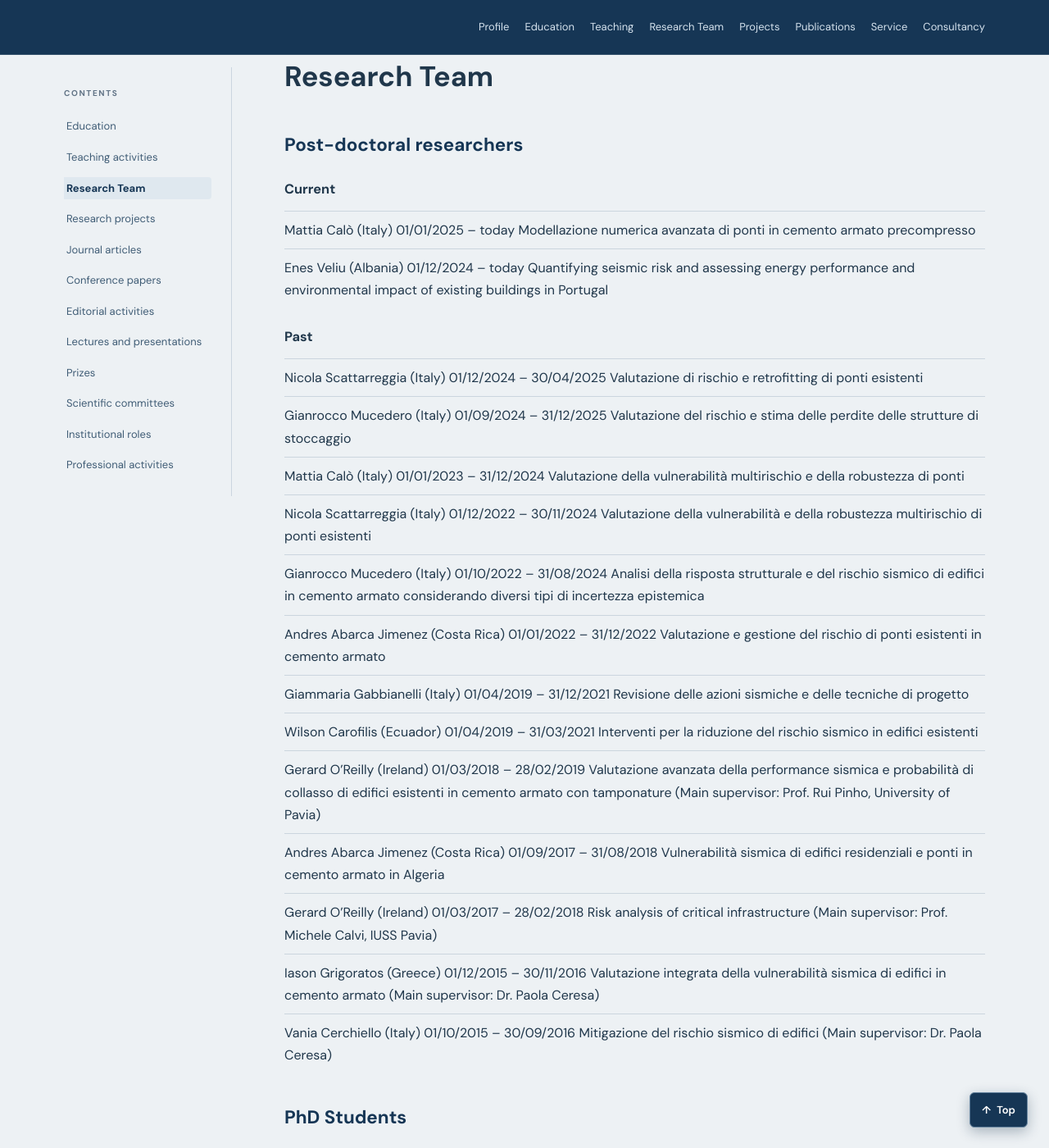
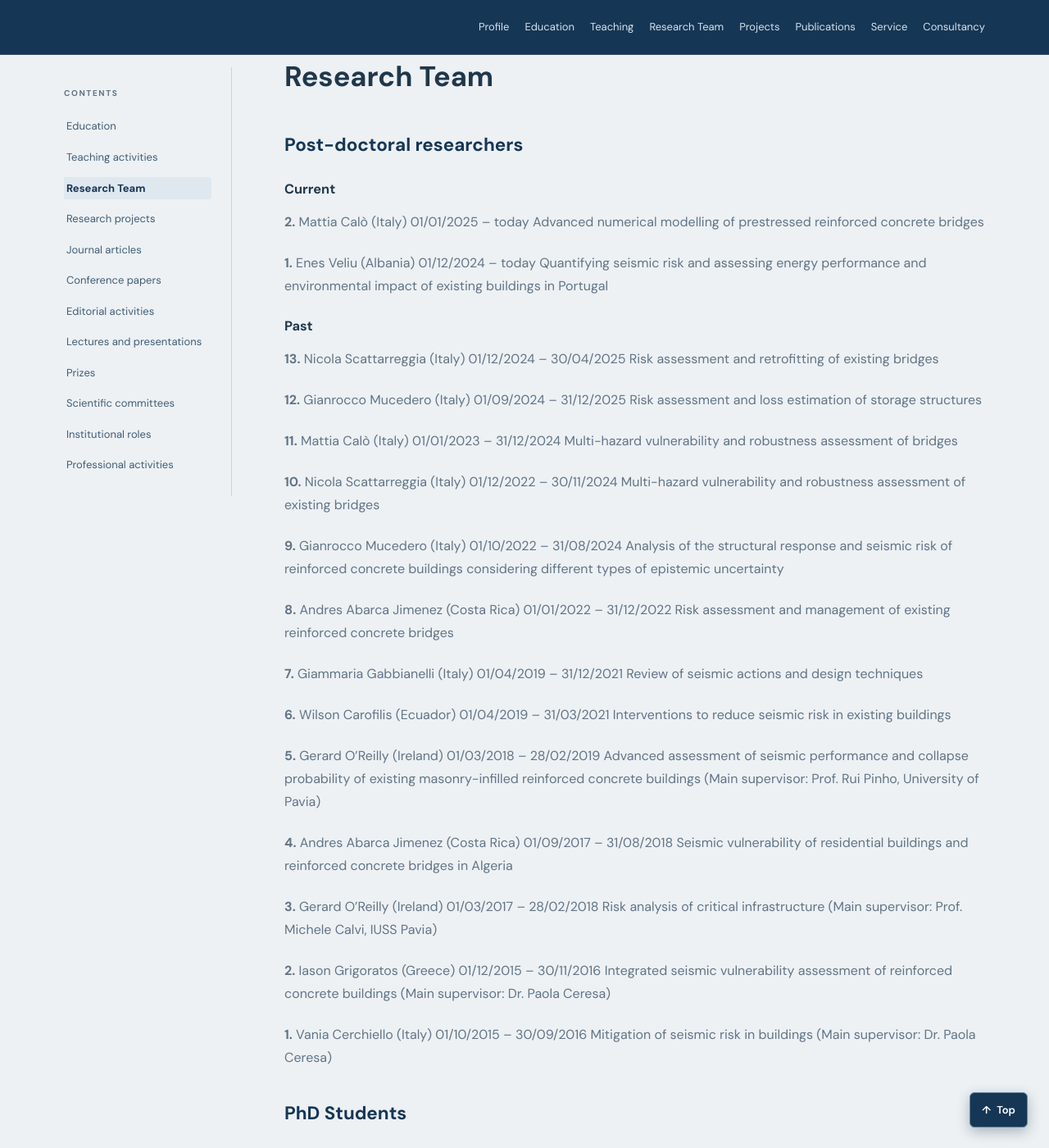
Before and after one commit to rncmonteiro/cv, a Jekyll site: the page built from index.md, in a window 1280 px wide and 1400 px high, scrolled down 3169 px. Shown: the whole window at 82% size. Built offline with Jekyll 4.4.1, drawn with Linux system fonts in a browser that asks for light colours; some of the changed text lies outside the part shown.

Commit message:
Add files via upload

```diff
--- a/_includes/content/team.md
+++ b/_includes/content/team.md
@@ -4,48 +4,75 @@
 
 #### Current
 
-- Mattia Calò (Italy)  01/01/2025 – today  Modellazione numerica avanzata di ponti in cemento armato precompresso
-- Enes Veliu (Albania)  01/12/2024 – today  Quantifying seismic risk and assessing energy performance and environmental impact of existing buildings in Portugal
+**2.** Mattia Calò (Italy)  01/01/2025 – today  Advanced numerical modelling of prestressed reinforced concrete bridges
+
+**1.** Enes Veliu (Albania)  01/12/2024 – today  Quantifying seismic risk and assessing energy performance and environmental impact of existing buildings in Portugal
 
 #### Past
 
-- Nicola Scattarreggia (Italy)  01/12/2024 – 30/04/2025  Valutazione di rischio e retrofitting di ponti esistenti
-- Gianrocco Mucedero (Italy)  01/09/2024 – 31/12/2025  Valutazione del rischio e stima delle perdite delle strutture di stoccaggio
-- Mattia Calò (Italy)  01/01/2023 – 31/12/2024  Valutazione della vulnerabilità multirischio e della robustezza di ponti
-- Nicola Scattarreggia (Italy)  01/12/2022 – 30/11/2024  Valutazione della vulnerabilità e della robustezza multirischio di ponti esistenti
-- Gianrocco Mucedero (Italy)  01/10/2022 – 31/08/2024  Analisi della risposta strutturale e del rischio sismico di edifici in cemento armato considerando diversi tipi di incertezza epistemica
-- Andres Abarca Jimenez (Costa Rica)  01/01/2022 – 31/12/2022  Valutazione e gestione del rischio di ponti esistenti in cemento armato
-- Giammaria Gabbianelli (Italy)  01/04/2019 – 31/12/2021  Revisione delle azioni sismiche e delle tecniche di progetto
-- Wilson Carofilis (Ecuador)  01/04/2019 – 31/03/2021  Interventi per la riduzione del rischio sismico in edifici esistenti
-- Gerard O’Reilly (Ireland)  01/03/2018 – 28/02/2019  Valutazione avanzata della performance sismica e probabilità di collasso di edifici esistenti in cemento armato con tamponature  (Main supervisor: Prof. Rui Pinho, University of Pavia)
-- Andres Abarca Jimenez (Costa Rica)  01/09/2017 – 31/08/2018  Vulnerabilità sismica di edifici residenziali e ponti in cemento armato in Algeria
-- Gerard O’Reilly (Ireland)  01/03/2017 – 28/02/2018  Risk analysis of critical infrastructure  (Main supervisor: Prof. Michele Calvi, IUSS Pavia)
-- Iason Grigoratos (Greece)  01/12/2015 – 30/11/2016  Valutazione integrata della vulnerabilità sismica di edifici in cemento armato  (Main supervisor: Dr. Paola Ceresa)
-- Vania Cerchiello (Italy)  01/10/2015 – 30/09/2016  Mitigazione del rischio sismico di edifici  (Main supervisor: Dr. Paola Ceresa)
+**13.** Nicola Scattarreggia (Italy)  01/12/2024 – 30/04/2025  Risk assessment and retrofitting of existing bridges
+
+**12.** Gianrocco Mucedero (Italy)  01/09/2024 – 31/12/2025  Risk assessment and loss estimation of storage structures
+
+**11.** Mattia Calò (Italy)  01/01/2023 – 31/12/2024  Multi-hazard vulnerability and robustness assessment of bridges
+
+**10.** Nicola Scattarreggia (Italy)  01/12/2022 – 30/11/2024  Multi-hazard vulnerability and robustness assessment of existing bridges
+
+**9.** Gianrocco Mucedero (Italy)  01/10/2022 – 31/08/2024  Analysis of the structural response and seismic risk of reinforced concrete buildings considering different types of epistemic uncertainty
+
+**8.** Andres Abarca Jimenez (Costa Rica)  01/01/2022 – 31/12/2022  Risk assessment and management of existing reinforced concrete bridges
+
+**7.** Giammaria Gabbianelli (Italy)  01/04/2019 – 31/12/2021  Review of seismic actions and design techniques
+
+**6.** Wilson Carofilis (Ecuador)  01/04/2019 – 31/03/2021  Interventions to reduce seismic risk in existing buildings
+
+**5.** Gerard O’Reilly (Ireland)  01/03/2018 – 28/02/2019  Advanced assessment of seismic performance and collapse probability of existing masonry-infilled reinforced concrete buildings  (Main supervisor: Prof. Rui Pinho, University of Pavia)
+
+**4.** Andres Abarca Jimenez (Costa Rica)  01/09/2017 – 31/08/2018  Seismic vulnerability of residential buildings and reinforced concrete bridges in Algeria
+
+**3.** Gerard O’Reilly (Ireland)  01/03/2017 – 28/02/2018  Risk analysis of critical infrastructure  (Main supervisor: Prof. Michele Calvi, IUSS Pavia)
+
+**2.** Iason Grigoratos (Greece)  01/12/2015 – 30/11/2016  Integrated seismic vulnerability assessment of reinforced concrete buildings  (Main supervisor: Dr. Paola Ceresa)
+
+**1.** Vania Cerchiello (Italy)  01/10/2015 – 30/09/2016  Mitigation of seismic risk in buildings  (Main supervisor: Dr. Paola Ceresa)
 
 ### PhD Students
 
 #### Current
 
-- Mehmet Firat Aydin (2029, expected) PhD in Earthquake Engineering (ROSE) Large-scale seismic risk analysis and retrofitting decision-making [S]
-- Maryam Saberdelsadeh (2028, expected) PhD in Civil Engineering (University of Porto) Optimised displacement-based retrofitting of existing buildings with steel braces [CS]
-- Ataklti Gebrehiwet (2027, expected) PhD in Earthquake Engineering (ROSE), Integrated retrofitting of deck-isolated bridges [S]
-- Besim Yukselen (2027, expected) PhD in Earthquake Engineering (ROSE), Multi-objective optimal retrofitting of existing buildings [S]
-- Rita Couto (2026, expected) PhD in Earthquake Engineering (ROSE), Integrated seismic and energy performance of residential buildings [S]
+**5.** Mehmet Firat Aydin (2029, expected) PhD in Earthquake Engineering (ROSE) Large-scale seismic risk analysis and retrofitting decision-making [S]
+
+**4.** Maryam Saberdelsadeh (2028, expected) PhD in Civil Engineering (University of Porto) Optimised displacement-based retrofitting of existing buildings with steel braces [CS]
+
+**3.** Ataklti Gebrehiwet (2027, expected) PhD in Earthquake Engineering (ROSE), Integrated retrofitting of deck-isolated bridges [S]
+
+**2.** Besim Yukselen (2027, expected) PhD in Earthquake Engineering (ROSE), Multi-objective optimal retrofitting of existing buildings [S]
+
+**1.** Rita Couto (2026, expected) PhD in Earthquake Engineering (ROSE), Integrated seismic and energy performance of residential buildings [S]
 
 #### Past
 
-- Volkan Ozsarac (2023) PhD in Earthquake Engineering (ROSE), Integrated Evaluation of Earthquake-Induced Economic Losses for Multi-Span RC Bridges [S]
-- Gianrocco Mucedero (2023) PhD in Earthquake Engineering (ROSE), Large scale seismic risk assessment of existing masonry-infilled RC buildings in Italy [S]
-- Davit Shahnazaryan (2022) PhD in Earthquake Engineering (ROSE), Integrated Performance-Based Seismic Design: Traversing Affordances for Practical Implementation [CS]
-- Andres Abarca (2022) PhD in Earthquake Engineering (ROSE) Seismic assessment of RC bridge infrastructure [S]
-- Carlotta Rodriquez (2020) PhD in Understanding and Managing Extremes, A framework to assess disaster resilience based on sustainable development goals [CS]
-- Jair Torres (2020) PhD in Understanding and Managing Extremes, Crossing borders: A comparative assessment of community resilience to natural hazards in Arica, Chile and Tacna, Peru [CS]
-- Antonio Silva (2020) PhD in Earthquake Engineering (ROSE), Implications of earthquake-induced loss control in seismic design provisions [S]
-- Camilo Perdomo (2020) PhD in Earthquake Engineering (ROSE), Direct Economic Loss Assessment of Multi-Span Continuous RC Bridges under Seismic Hazard [S]
-- Annibale Vecere (2019) PhD in Understanding and Managing Extremes, Near Real-time Flood Loss Estimation as a Basis for Risk Financing Mechanisms [CS]
-- Yadong Jiang (2018) PhD in Earthquake Engineering (ROSE), Seismic assessment of composite frames with concrete-filled steel tube columns [S]
-- Claudia Zelaschi (2017) PhD in Earthquake Engineering (ROSE), Seismic assessment of spatially-distributed RC bridge portfolios [S]
+**11.** Volkan Ozsarac (2023) PhD in Earthquake Engineering (ROSE), Integrated Evaluation of Earthquake-Induced Economic Losses for Multi-Span RC Bridges [S]
+
+**10.** Gianrocco Mucedero (2023) PhD in Earthquake Engineering (ROSE), Large scale seismic risk assessment of existing masonry-infilled RC buildings in Italy [S]
+
+**9.** Davit Shahnazaryan (2022) PhD in Earthquake Engineering (ROSE), Integrated Performance-Based Seismic Design: Traversing Affordances for Practical Implementation [CS]
+
+**8.** Andres Abarca (2022) PhD in Earthquake Engineering (ROSE) Seismic assessment of RC bridge infrastructure [S]
+
+**7.** Carlotta Rodriquez (2020) PhD in Understanding and Managing Extremes, A framework to assess disaster resilience based on sustainable development goals [CS]
+
+**6.** Jair Torres (2020) PhD in Understanding and Managing Extremes, Crossing borders: A comparative assessment of community resilience to natural hazards in Arica, Chile and Tacna, Peru [CS]
+
+**5.** Antonio Silva (2020) PhD in Earthquake Engineering (ROSE), Implications of earthquake-induced loss control in seismic design provisions [S]
+
+**4.** Camilo Perdomo (2020) PhD in Earthquake Engineering (ROSE), Direct Economic Loss Assessment of Multi-Span Continuous RC Bridges under Seismic Hazard [S]
+
+**3.** Annibale Vecere (2019) PhD in Understanding and Managing Extremes, Near Real-time Flood Loss Estimation as a Basis for Risk Financing Mechanisms [CS]
+
+**2.** Yadong Jiang (2018) PhD in Earthquake Engineering (ROSE), Seismic assessment of composite frames with concrete-filled steel tube columns [S]
+
+**1.** Claudia Zelaschi (2017) PhD in Earthquake Engineering (ROSE), Seismic assessment of spatially-distributed RC bridge portfolios [S]
 
 ### Master Students
 
@@ -55,51 +82,98 @@
 
 #### Past
 
-- Christou. I. (2023) MSc in Civil Engineering for Mitigation of Risk from Natural Hazards (ROSE), Towards a Database of Fragility Functions for Retrofitted RC Buildings for Regional Analysis
-- Arnesano, A. (2021) MSc in Civil Engineering (University of Pavia), Impatto delle tamponature in muratura sulle prestazioni sismiche delle strutture in cemento armato
-- Vergaro, M. (2021) MSc in Civil Engineering (University of Salento), Vulnerabilità sismica e classificazione del rischio sismico di un edificio scolastico esistente: impatto delle tamponature in muratura
-- Damiani, F. (2020) MSc in Civil Engineering for Mitigation of Risk from Natural Hazards (ROSE), Seismic design and loss assessment of base-isolated structures using a PBEE framework
-- Garzia, G. (2020) MSc in Civil Engineering for Mitigation of Risk from Natural Hazards (ROSE), Seismic Assessment and Global Retrofitting of Reinforced Concrete Buildings using a Displacement-Based Design Procedure
-- Salvalalio, C. (2020) MSc in Civil Engineering for Mitigation of Risk from Natural Hazards (ROSE), Seismic Assessment and Retrofitting of Exiting RC Buildings
-- Purushothama, C. (2019) MSc in Geomechanics, Civil Engineering and Risks (University of Grenoble Alpes, France), Simplified Seismic Assessment of Infilled RC Frames
-- Leone, J. (2019) MSc in Earthquake Engineering and Engineering Seismology (MEEES), Evaluation of Risk Consistency of Force-Based and Displacement-Based Design Methods
-- Mora, A. (2019) MSc in Earthquake Engineering and Engineering Seismology (MEEES), Evaluation of Risk Consistency of Force-Based and Displacement-Based Design Methods for Reinforced Concrete Moment Frames
-- Akan, O. (2019) MSc in Earthquake Engineering and Engineering Seismology (MEEES), Establishing Displaced Shapes of Infilled RC Frames in Displacement-Based Design and Assessment
-- Cripstyani, M. (2019) MSc in Earthquake Engineering and Engineering Seismology (MEEES), Seismic Risk Assessment of Bridges in Indonesia
-- Ahmed, S. (2019) MSc in Earthquake Engineering and Engineering Seismology (MEEES), Large-Scale Seismic Risk Assessment and Definition of Retrofitting Strategies for RC Buildings
-- Gonzalez, I. (2018) MSc in Earthquake Engineering and Engineering Seismology (ROSE), Implications of seismic design provisions on accelerations sensitive non-structural components due to earthquake loading
-- Alvarez, L. (2018) MSc in Earthquake Engineering and Engineering Seismology (ROSE), Effect of material mechanical property variability on seismic performance of steel frames
-- Shahnazaryan, D. (2018) MSc in Earthquake Engineering and Engineering Seismology (ROSE), Comparison of earthquake-induced losses of reinforced concrete and steel frame buildings
-- Rica, V. (2018) MSc Erasmus Mundus in Earthquake Engineering and Engineering Seismology (MEEES), Integrated Seismic Risk in Palestine
-- Carofilis, W. (2018) MSc in Earthquake Engineering and Engineering Seismology (ROSE), Seismic Loss Assessment and Retrofitting Strategies of a RC School Building
-- Bellotti, V. (2018) MSc in Earthquake Engineering and Engineering Seismology (ROSE), Seismic assessment of low-rise masonry buildings in Groningen’s province (NL)
-- Zampieri, S. (2018) MSc in Earthquake Engineering and Engineering Seismology (ROSE), Human-Induced Seismicity in Groningen: Prioritization of risk assessments and Resilience-Based Design
-- Bagavasingam, T. (2018) MSc Erasmus Mundus in Earthquake Engineering and Engineering Seismology (MEEES), Development of Fragility Curves for RC Buildings in Northern Algeria
-- Mercurio, A. (2018) MSc in Earthquake Engineering and Engineering Seismology (ROSE), Floor Response Spectrum for Seismic Design: Intervention on a High-Rise Building in Milan
-- Borozan J. (2017) MSc in Earthquake Engineering and Engineering Seismology (ROSE), Seismic assessment of RC buildings considering soil-structure interaction
-- O’Hearne N. (2017) MSc in Earthquake Engineering and Engineering Seismology (ROSE), Seismic numerical assessment of historical buildings
-- Musta P. (2017) MSc Erasmus Mundus in Earthquake Engineering and Engineering Seismology (MEEES), Simplified Numerical Models for Seismic Performance of CFSTs
-- Gaviria A. (2016) MSc in Risk and Emergency Management, Database of standards, practices and procedures for disaster risk reduction
-- Sarchi, L. (2016) MSc in Risk and Emergency Management, Numerical modeling of non-engineered structures
-- Perdomo C. (2016) MSc Erasmus Mundus in Earthquake Engineering and Engineering Seismology (MEEES), Use of Generalized Force Vectors for multi-mode pushover analysis of bridges
-- Kalemi, B. (2016) MSc Erasmus Mundus in Earthquake Engineering and Engineering Seismology (MEEES), Seismic Performance of RC Filled Steel Columns
-- Mystiliadi, A. (2016) MSc Erasmus Mundus in Earthquake Engineering and Engineering Seismology (MEEES), Steel fibres reinforced concrete in static and dynamic conditions
-- Qu, L. (2015) MSc Erasmus Mundus in Earthquake Engineering and Engineering Seismology (MEEES), Seismic performance of RC structures with mixed steel-FRP rebars
-- Vecere, A. (2015) MSc in Risk and Emergency Management, Post Disaster Needs Assessment – Shelter structures
-- Ejiofor, M. (2015) MSc in Risk and Emergency Management, Flood Risk Model for Nigeria
-- Civiletti, G. (2015) MSc in Risk and Emergency Management, Improved models for increased seismic risk awareness
-- Jiang, Y. (2014) MSc in Earthquake Engineering and Engineering Seismology (ROSE), Sustainable High-Performance Concrete-Steel Tubular Columns for Seismic Areas
-- Ahmed, K. (2014) MSc in Risk and Emergency Management, Seismic Risk Assessment in Pakistan
-- Ghazaryan, A. (2014) MSc in Risk and Emergency Management, Disaster risk financing and insurance strategy
-- Keramat, S. (2014) MSc in Risk and Emergency Management, Reducing Disaster Risk through Promotion of Rights and Good Governance
-- Zhang, X. (2013) MSc in Earthquake Engineering and Engineering Seismology (ROSE), Different Approaches to Derive Analytical Fragility Functions of Bridges
-- Zelaschi, C. (2013) MSc in Earthquake Engineering and Engineering Seismology (ROSE), Systemic characterization of RC bridges for seismic loss assessment
-- Sriwastava, A. (2013) MSc in Risk and Emergency Management, Development of a methodology to distribute existing rainfall amounts on terrain and simulation of rainfall induced flooding
-- Sepitci, B. (2013) MSc in Risk and Emergency Management, The Relationship between Global Climate Change and Rainfall Induced Natural Hazards
-- Santos, R. (2013) MSc in Risk and Emergency Management, Assessing housing needs following the Canterbury Earthquakes: A critical review of predictive models and feasibility of their implementation in New Zealand
-- González, R. (2013) MSc in Risk and Emergency Management, From hurricane hazard modelling to risk assessment; a comparative study
-- Servi, Y. (2013) MSc in Risk and Emergency Management, Disaster Risk Management for the East Asia and Pacific Region
-- Endire, Y. (2013) MSc in Risk and Emergency Management, Wildfire Risk Assessment in Benishangul Gumuz Regional State of Ethiopia
-- Carvalho, A. (2009) MSc in Civil Engineering (University of Porto), Seismic assessment of reinforced concrete bridges
-- Sousa, L. (2008) MSc in Civil Engineering (University of Porto), Seismic assessment of reinforced concrete hollow pier bridges
-- Ribeiro, R (2008) MSc in Civil Engineering (University of Porto), Pushover analysis of reinforced concrete bridges
+**48.** Christou. I. (2023) MSc in Civil Engineering for Mitigation of Risk from Natural Hazards (ROSE), Towards a Database of Fragility Functions for Retrofitted RC Buildings for Regional Analysis
+
+**47.** Arnesano, A. (2021) MSc in Civil Engineering (University of Pavia), Impact of masonry infills on the seismic performance of reinforced concrete structures
+
+**46.** Vergaro, M. (2021) MSc in Civil Engineering (University of Salento), Seismic vulnerability and seismic risk classification of an existing school building: impact of masonry infills
+
+**45.** Damiani, F. (2020) MSc in Civil Engineering for Mitigation of Risk from Natural Hazards (ROSE), Seismic design and loss assessment of base-isolated structures using a PBEE framework
+
+**44.** Garzia, G. (2020) MSc in Civil Engineering for Mitigation of Risk from Natural Hazards (ROSE), Seismic Assessment and Global Retrofitting of Reinforced Concrete Buildings using a Displacement-Based Design Procedure
+
+**43.** Salvalalio, C. (2020) MSc in Civil Engineering for Mitigation of Risk from Natural Hazards (ROSE), Seismic Assessment and Retrofitting of Exiting RC Buildings
+
+**42.** Purushothama, C. (2019) MSc in Geomechanics, Civil Engineering and Risks (University of Grenoble Alpes, France), Simplified Seismic Assessment of Infilled RC Frames
+
+**41.** Leone, J. (2019) MSc in Earthquake Engineering and Engineering Seismology (MEEES), Evaluation of Risk Consistency of Force-Based and Displacement-Based Design Methods
+
+**40.** Mora, A. (2019) MSc in Earthquake Engineering and Engineering Seismology (MEEES), Evaluation of Risk Consistency of Force-Based and Displacement-Based Design Methods for Reinforced Concrete Moment Frames
+
+**39.** Akan, O. (2019) MSc in Earthquake Engineering and Engineering Seismology (MEEES), Establishing Displaced Shapes of Infilled RC Frames in Displacement-Based Design and Assessment
+
+**38.** Cripstyani, M. (2019) MSc in Earthquake Engineering and Engineering Seismology (MEEES), Seismic Risk Assessment of Bridges in Indonesia
+
+**37.** Ahmed, S. (2019) MSc in Earthquake Engineering and Engineering Seismology (MEEES), Large-Scale Seismic Risk Assessment and Definition of Retrofitting Strategies for RC Buildings
+
+**36.** Gonzalez, I. (2018) MSc in Earthquake Engineering and Engineering Seismology (ROSE), Implications of seismic design provisions on accelerations sensitive non-structural components due to earthquake loading
+
+**35.** Alvarez, L. (2018) MSc in Earthquake Engineering and Engineering Seismology (ROSE), Effect of material mechanical property variability on seismic performance of steel frames
+
+**34.** Shahnazaryan, D. (2018) MSc in Earthquake Engineering and Engineering Seismology (ROSE), Comparison of earthquake-induced losses of reinforced concrete and steel frame buildings
+
+**33.** Rica, V. (2018) MSc Erasmus Mundus in Earthquake Engineering and Engineering Seismology (MEEES), Integrated Seismic Risk in Palestine
+
+**32.** Carofilis, W. (2018) MSc in Earthquake Engineering and Engineering Seismology (ROSE), Seismic Loss Assessment and Retrofitting Strategies of a RC School Building
+
+**31.** Bellotti, V. (2018) MSc in Earthquake Engineering and Engineering Seismology (ROSE), Seismic assessment of low-rise masonry buildings in Groningen’s province (NL)
+
+**30.** Zampieri, S. (2018) MSc in Earthquake Engineering and Engineering Seismology (ROSE), Human-Induced Seismicity in Groningen: Prioritization of risk assessments and Resilience-Based Design
+
+**29.** Bagavasingam, T. (2018) MSc Erasmus Mundus in Earthquake Engineering and Engineering Seismology (MEEES), Development of Fragility Curves for RC Buildings in Northern Algeria
+
+**28.** Mercurio, A. (2018) MSc in Earthquake Engineering and Engineering Seismology (ROSE), Floor Response Spectrum for Seismic Design: Intervention on a High-Rise Building in Milan
+
+**27.** Borozan J. (2017) MSc in Earthquake Engineering and Engineering Seismology (ROSE), Seismic assessment of RC buildings considering soil-structure interaction
+
+**26.** O’Hearne N. (2017) MSc in Earthquake Engineering and Engineering Seismology (ROSE), Seismic numerical assessment of historical buildings
+
+**25.** Musta P. (2017) MSc Erasmus Mundus in Earthquake Engineering and Engineering Seismology (MEEES), Simplified Numerical Models for Seismic Performance of CFSTs
+
+**24.** Gaviria A. (2016) MSc in Risk and Emergency Management, Database of standards, practices and procedures for disaster risk reduction
+
+**23.** Sarchi, L. (2016) MSc in Risk and Emergency Management, Numerical modeling of non-engineered structures
+
+**22.** Perdomo C. (2016) MSc Erasmus Mundus in Earthquake Engineering and Engineering Seismology (MEEES), Use of Generalized Force Vectors for multi-mode pushover analysis of bridges
+
+**21.** Kalemi, B. (2016) MSc Erasmus Mundus in Earthquake Engineering and Engineering Seismology (MEEES), Seismic Performance of RC Filled Steel Columns
+
+**20.** Mystiliadi, A. (2016) MSc Erasmus Mundus in Earthquake Engineering and Engineering Seismology (MEEES), Steel fibres reinforced concrete in static and dynamic conditions
+
+**19.** Qu, L. (2015) MSc Erasmus Mundus in Earthquake Engineering and Engineering Seismology (MEEES), Seismic performance of RC structures with mixed steel-FRP rebars
+
+**18.** Vecere, A. (2015) MSc in Risk and Emergency Management, Post Disaster Needs Assessment – Shelter structures
+
+**17.** Ejiofor, M. (2015) MSc in Risk and Emergency Management, Flood Risk Model for Nigeria
+
+**16.** Civiletti, G. (2015) MSc in Risk and Emergency Management, Improved models for increased seismic risk awareness
+
+**15.** Jiang, Y. (2014) MSc in Earthquake Engineering and Engineering Seismology (ROSE), Sustainable High-Performance Concrete-Steel Tubular Columns for Seismic Areas
+
+**14.** Ahmed, K. (2014) MSc in Risk and Emergency Management, Seismic Risk Assessment in Pakistan
+
+**13.** Ghazaryan, A. (2014) MSc in Risk and Emergency Management, Disaster risk financing and insurance strategy
+
+**12.** Keramat, S. (2014) MSc in Risk and Emergency Management, Reducing Disaster Risk through Promotion of Rights and Good Governance
+
+**11.** Zhang, X. (2013) MSc in Earthquake Engineering and Engineering Seismology (ROSE), Different Approaches to Derive Analytical Fragility Functions of Bridges
+
+**10.** Zelaschi, C. (2013) MSc in Earthquake Engineering and Engineering Seismology (ROSE), Systemic characterization of RC bridges for seismic loss assessment
+
+**9.** Sriwastava, A. (2013) MSc in Risk and Emergency Management, Development of a methodology to distribute existing rainfall amounts on terrain and simulation of rainfall induced flooding
+
+**8.** Sepitci, B. (2013) MSc in Risk and Emergency Management, The Relationship between Global Climate Change and Rainfall Induced Natural Hazards
+
+**7.** Santos, R. (2013) MSc in Risk and Emergency Management, Assessing housing needs following the Canterbury Earthquakes: A critical review of predictive models and feasibility of their implementation in New Zealand
+
+**6.** González, R. (2013) MSc in Risk and Emergency Management, From hurricane hazard modelling to risk assessment; a comparative study
+
+**5.** Servi, Y. (2013) MSc in Risk and Emergency Management, Disaster Risk Management for the East Asia and Pacific Region
+
+**4.** Endire, Y. (2013) MSc in Risk and Emergency Management, Wildfire Risk Assessment in Benishangul Gumuz Regional State of Ethiopia
+
+**3.** Carvalho, A. (2009) MSc in Civil Engineering (University of Porto), Seismic assessment of reinforced concrete bridges
+
+**2.** Sousa, L. (2008) MSc in Civil Engineering (University of Porto), Seismic assessment of reinforced concrete hollow pier bridges
+
+**1.** Ribeiro, R (2008) MSc in Civil Engineering (University of Porto), Pushover analysis of reinforced concrete bridges
```
